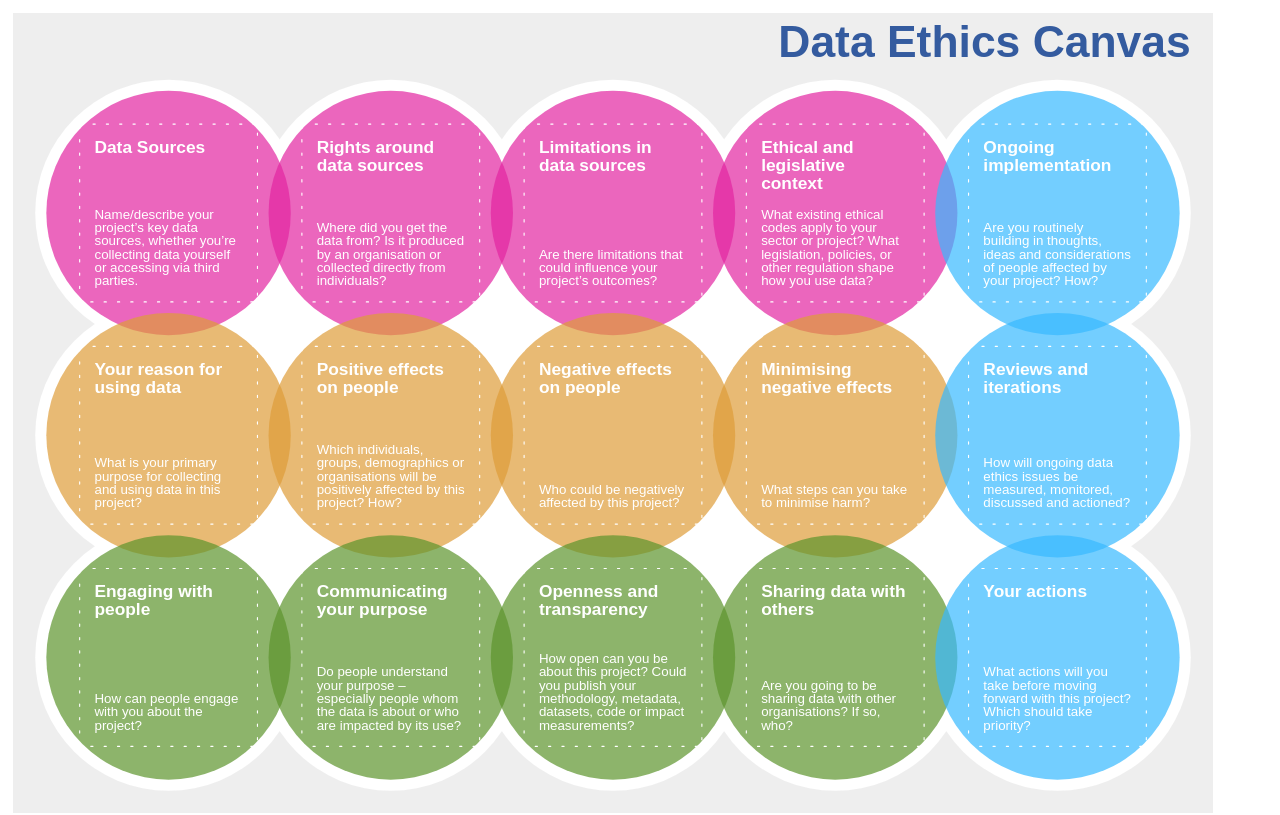
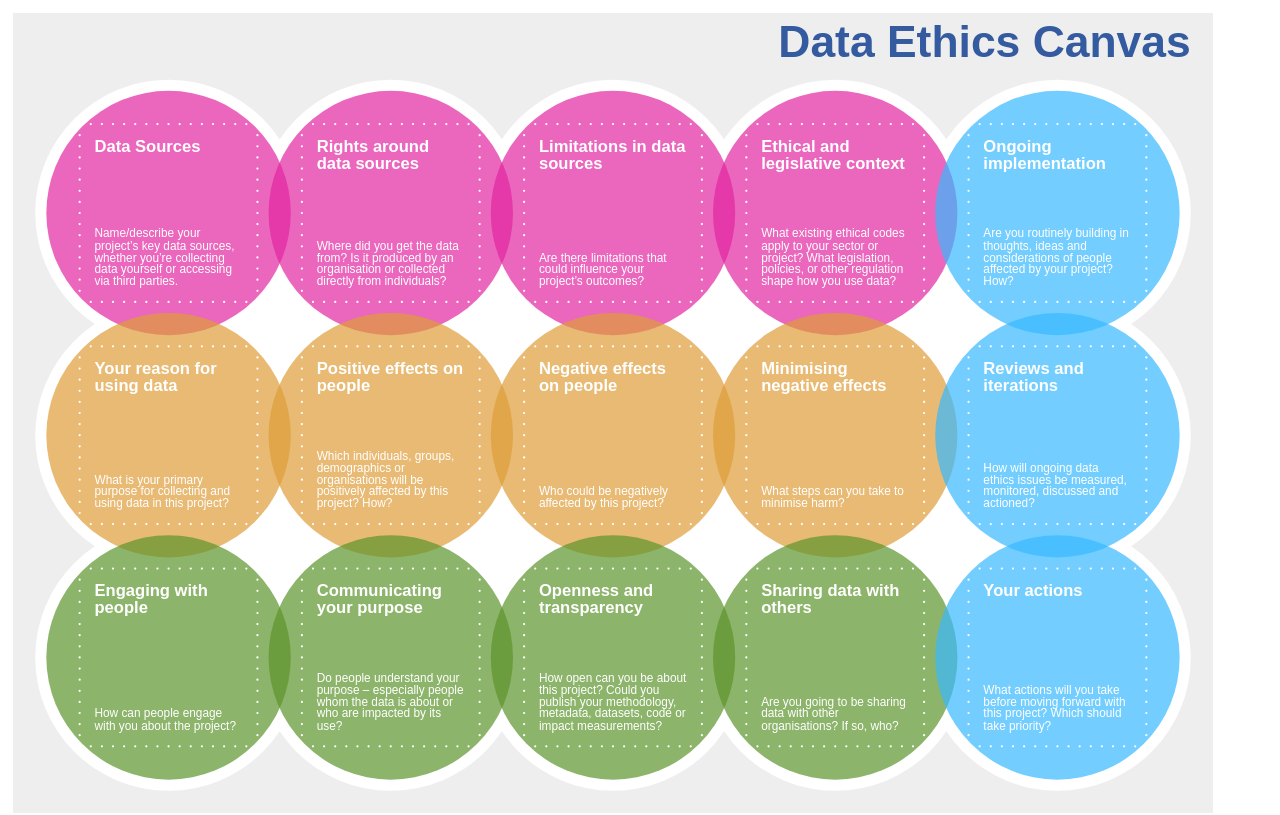
Before and after one commit to theodi/interactive-data-ethics-canvas, a Svelte app: page / in a window 1280 px wide. Shown: the top 815 px of the page. Built offline with nearby package versions, Linux system fonts and the light colour scheme.

Commit message:
Fixes related to canvas styling

```diff
--- a/src/components/AreaContent.svelte
+++ b/src/components/AreaContent.svelte
@@ -33,14 +33,14 @@
   section {
     height: 100%;
     color: white;
-    font-size: 0.9em;
+    font-size: 0.8em;
   }
   section.focussed {
     font-size: 1.2em;
   }
   h2 {
     font-weight: bold;
-    font-size: 1.3em;
+    font-size: 1.4em;
     padding: 1rem;
   }
   .description {
--- a/src/components/Blob.svelte
+++ b/src/components/Blob.svelte
@@ -50,8 +50,8 @@
   rect {
     fill: none;
     stroke: white;
-    stroke-width: 1px;
-    stroke-dasharray: 2 10;
+    stroke-width: 2px;
+    stroke-dasharray: 0 10;
     stroke-linecap: round;
   }
   .focussed {
```
